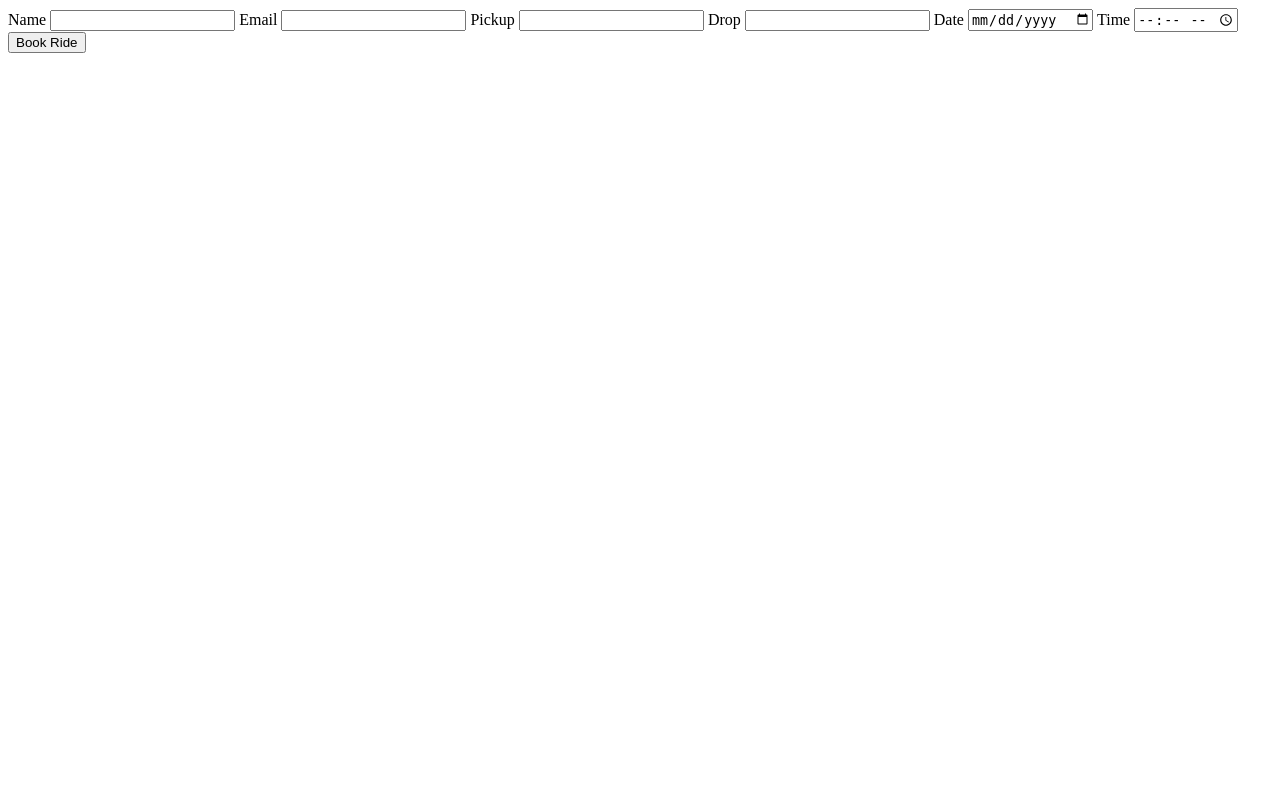
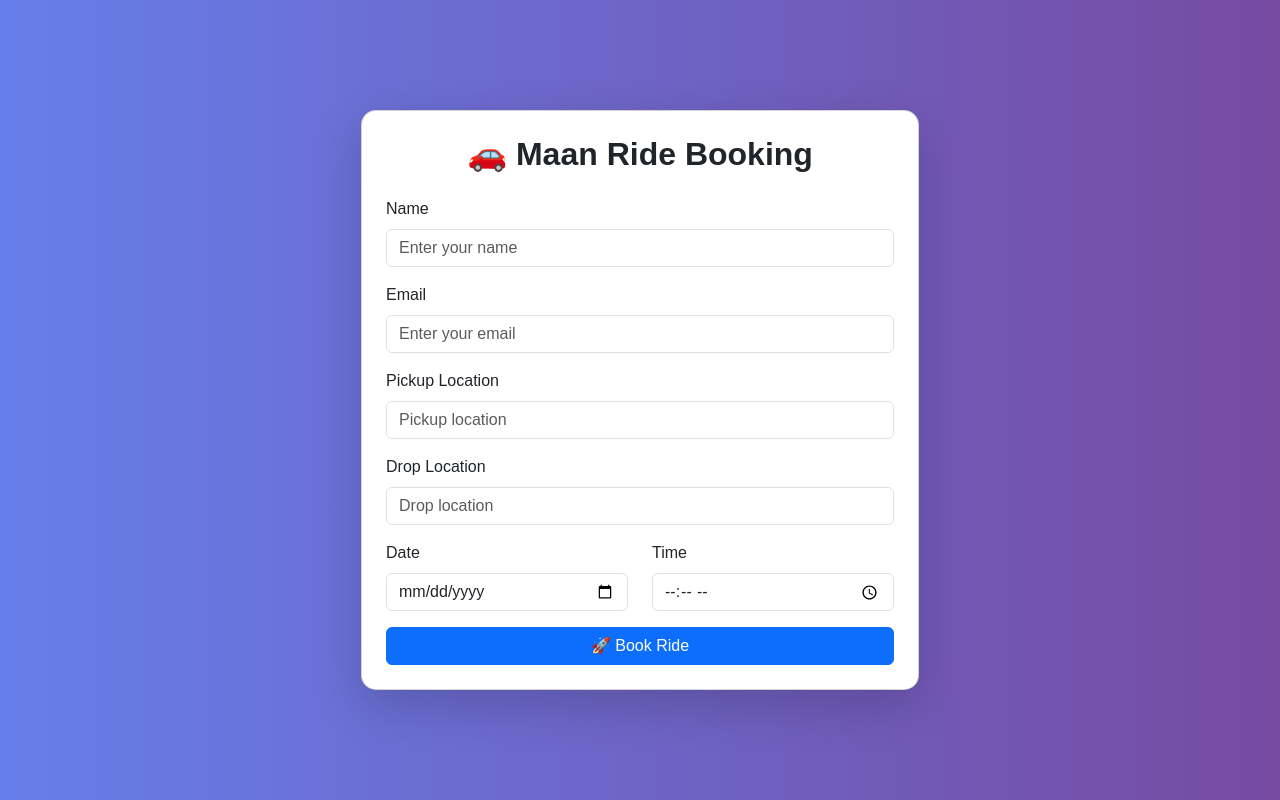
Before and after one commit to ravishsonia404/maanbooking, a Django app: page / in a window 1280 px wide. Run offline with Django 5.2, Linux system fonts and the light colour scheme.

Commit message:
Update home.html

```diff
--- a/templates/home.html
+++ b/templates/home.html
@@ -1,27 +1,89 @@
-<div class="card shadow-lg p-4 bg-white text-dark">
+<!DOCTYPE html>
+<html lang="en">
+<head>
+    <meta charset="UTF-8">
+    <title>Maan Ride Booking</title>
+    <meta name="viewport" content="width=device-width, initial-scale=1.0">
 
-    <form method="POST">
-        {% csrf_token %}
+    <!-- Bootstrap CDN -->
+    <link href="https://cdn.jsdelivr.net/npm/bootstrap@5.3.0/dist/css/bootstrap.min.css" rel="stylesheet">
 
-        <label>Name</label>
-        <input type="text" name="name">
+    <style>
+        body {
+            background: linear-gradient(to right, #667eea, #764ba2);
+            font-family: Arial, sans-serif;
+        }
+        .card {
+            border-radius: 15px;
+        }
+        h2 {
+            font-weight: bold;
+        }
+    </style>
+</head>
 
-        <label>Email</label>
-        <input type="email" name="email">
+<body>
 
-        <label>Pickup</label>
-        <input type="text" name="pickup">
+<div class="container d-flex justify-content-center align-items-center vh-100">
+    <div class="col-md-6">
 
-        <label>Drop</label>
-        <input type="text" name="drop">
+        <div class="card shadow-lg p-4 bg-white text-dark">
 
-        <label>Date</label>
-        <input type="date" name="date">
+            <h2 class="text-center mb-4">🚗 Maan Ride Booking</h2>
 
-        <label>Time</label>
-        <input type="time" name="time">
+            <!-- ERROR MESSAGE -->
+            {% if error %}
+                <div class="alert alert-danger">
+                    {{ error }}
+                </div>
+            {% endif %}
 
-        <button type="submit">Book Ride</button>
-    </form>
+            <!-- FORM START -->
+            <form method="POST">
+                {% csrf_token %}
 
+                <div class="mb-3">
+                    <label class="form-label">Name</label>
+                    <input type="text" name="name" class="form-control" placeholder="Enter your name" required>
+                </div>
+
+                <div class="mb-3">
+                    <label class="form-label">Email</label>
+                    <input type="email" name="email" class="form-control" placeholder="Enter your email" required>
+                </div>
+
+                <div class="mb-3">
+                    <label class="form-label">Pickup Location</label>
+                    <input type="text" name="pickup" class="form-control" placeholder="Pickup location" required>
+                </div>
+
+                <div class="mb-3">
+                    <label class="form-label">Drop Location</label>
+                    <input type="text" name="drop" class="form-control" placeholder="Drop location" required>
+                </div>
+
+                <div class="row">
+                    <div class="col-md-6 mb-3">
+                        <label class="form-label">Date</label>
+                        <input type="date" name="date" class="form-control" required>
+                    </div>
+
+                    <div class="col-md-6 mb-3">
+                        <label class="form-label">Time</label>
+                        <input type="time" name="time" class="form-control" required>
+                    </div>
+                </div>
+
+                <button type="submit" class="btn btn-primary w-100">
+                    🚀 Book Ride
+                </button>
+            </form>
+            <!-- FORM END -->
+
+        </div>
+
+    </div>
 </div>
+
+</body>
+</html>
```
